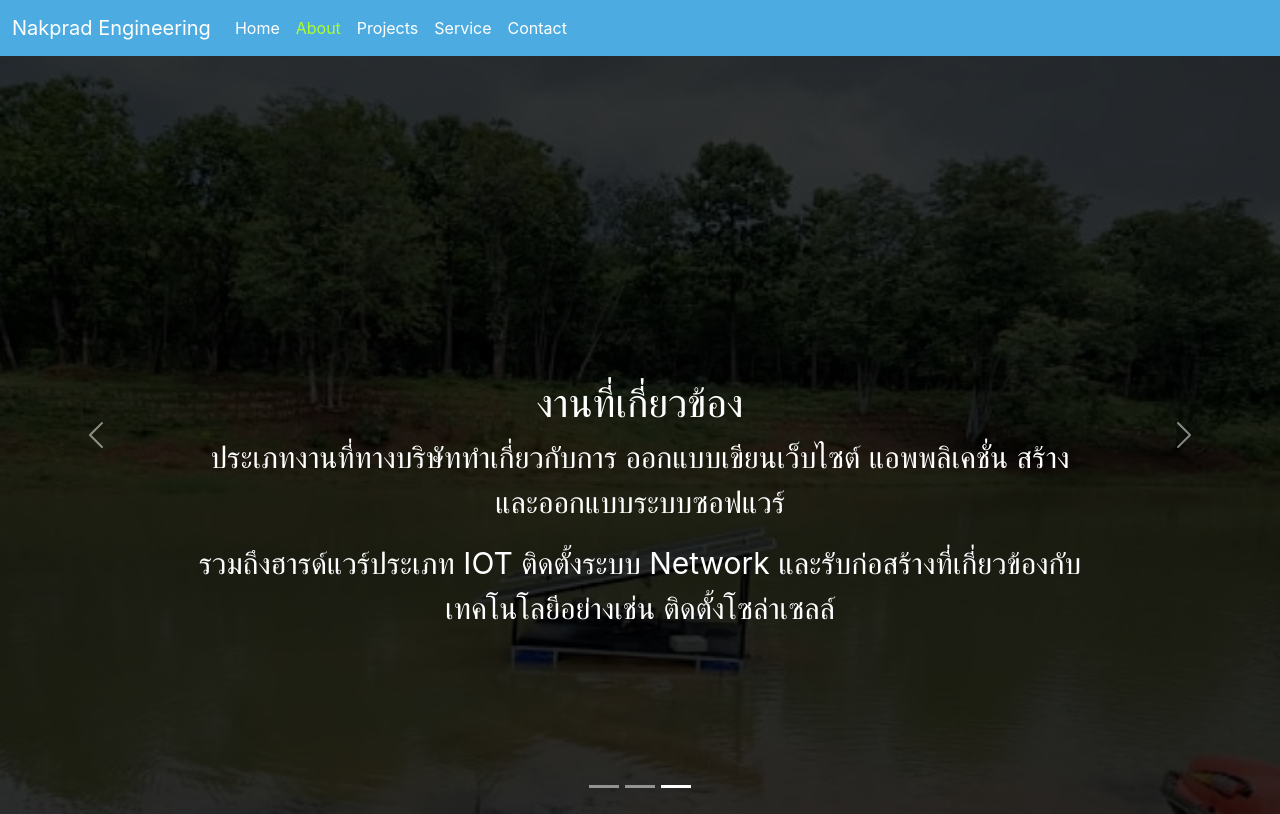
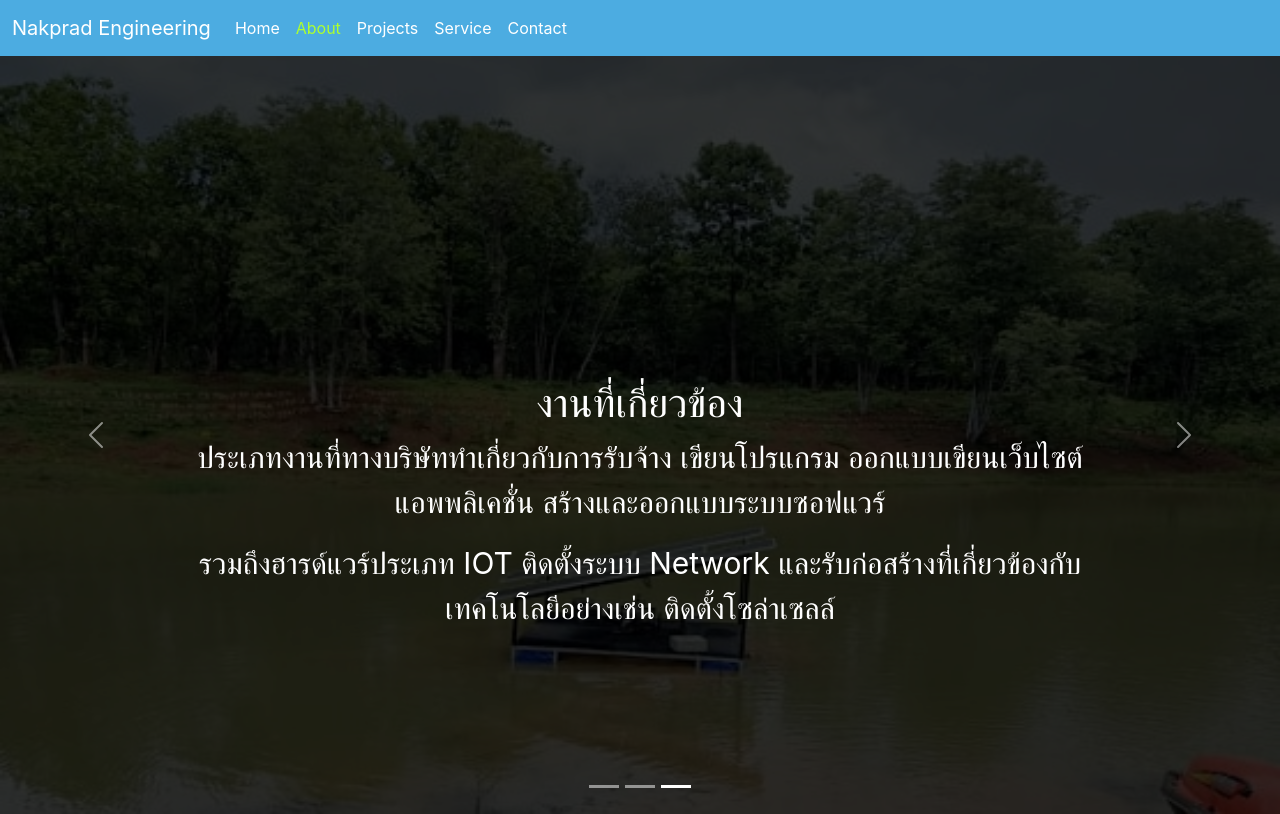
Before and after one commit to wwebeam6508/Nakpradengineering, a React (Create React App) app: page /about in a window 1280 px wide. Both pictures are taken after a click on the button 676 px from the left and 786 px from the top of the page. Built offline with nearby package versions, Linux system fonts and the light colour scheme.

Commit message:
Update About.jsx

```diff
--- a/src/pages/About/About.jsx
+++ b/src/pages/About/About.jsx
@@ -31,7 +31,7 @@ export default function About() {
                             <img src={car} className="d-block w-100" alt="..."/>
                         <div className="carousel-caption d-md-block">
                         <h1>งานที่เกี่ยวข้อง</h1>
-                        <p>ประเภทงานที่ทางบริษัททำเกี่ยวกับการ ออกแบบเขียนเว็บไซต์ แอพพลิเคชั่น สร้างและออกแบบระบบซอฟแวร์</p>
+                        <p>ประเภทงานที่ทางบริษัททำเกี่ยวกับการรับจ้าง เขียนโปรแกรม ออกแบบเขียนเว็บไซต์ แอพพลิเคชั่น สร้างและออกแบบระบบซอฟแวร์</p>
                         <p>รวมถึงฮารด์แวร์ประเภท IOT ติดตั้งระบบ Network และรับก่อสร้างที่เกี่ยวข้องกับเทคโนโลยีอย่างเช่น ติดตั้งโซล่าเซลล์</p>
                     </div>
                     </div>
```
